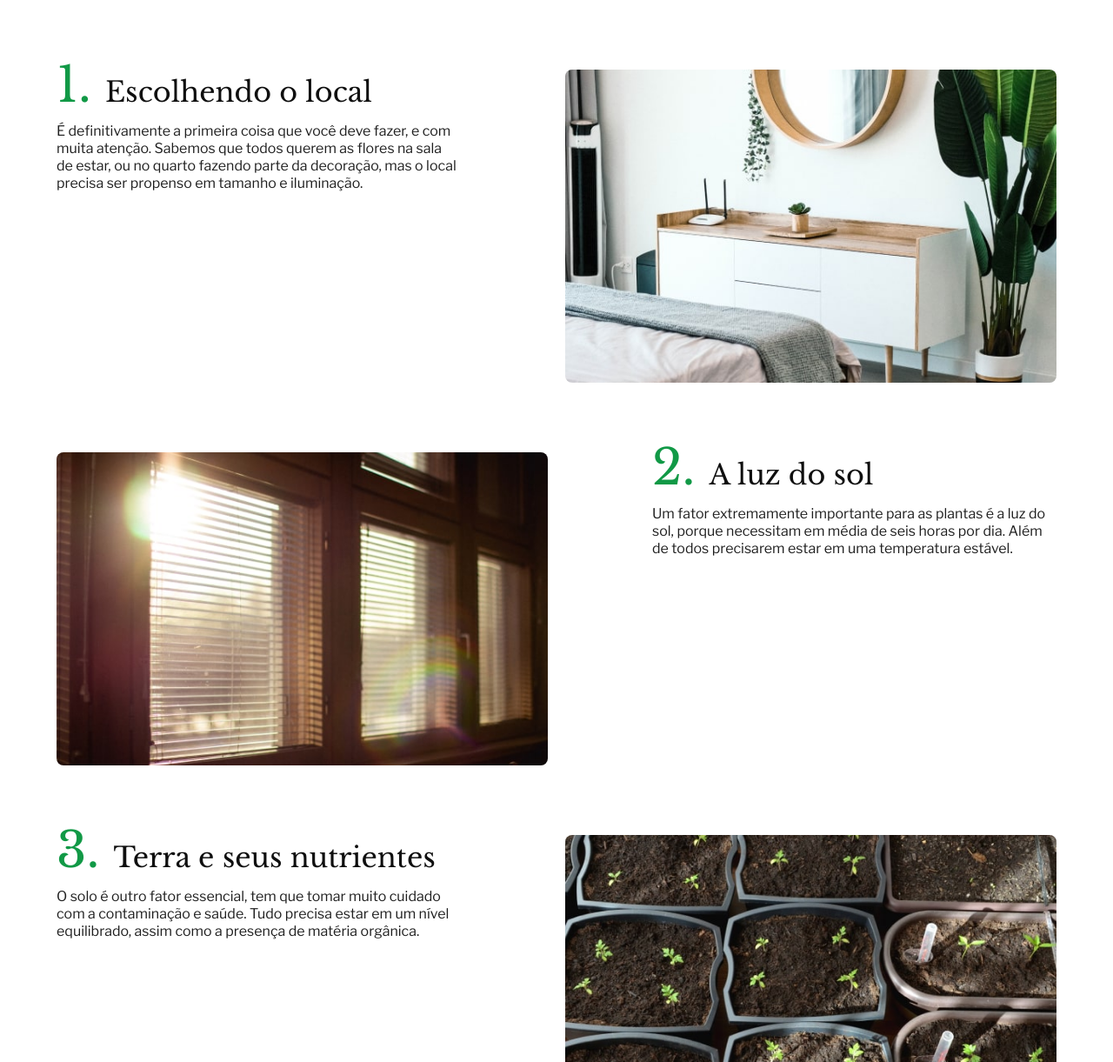
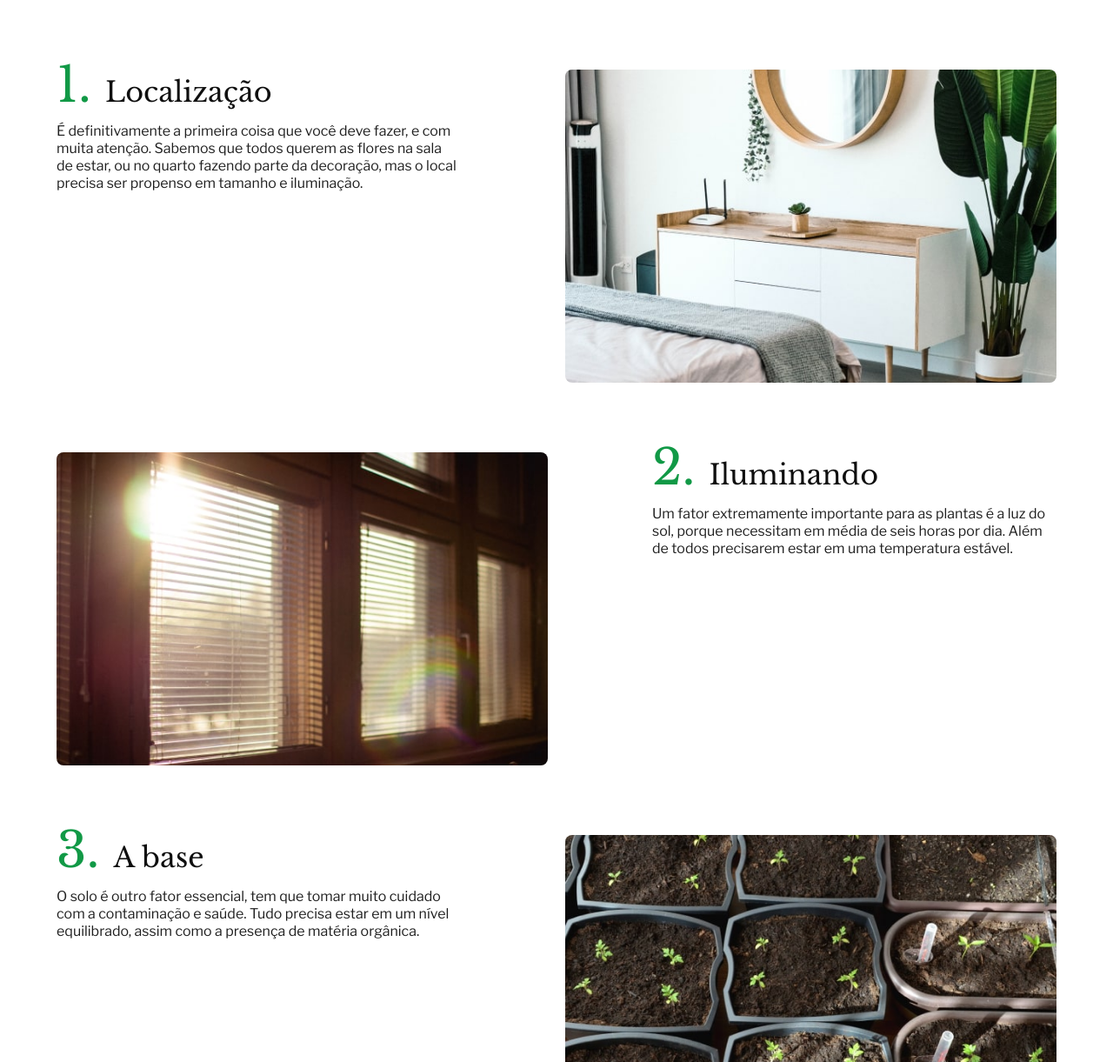
Before and after one commit to mauvieira/tengen, a website: page iniciando.html in a window 1280 px wide. Shown: the part 394-1615 px from the top of the page at 87% size. Drawn offline with nearby package versions, Linux system fonts and the light colour scheme.

```diff
--- a/iniciando.html
+++ b/iniciando.html
@@ -103,7 +103,7 @@
             <span class="starting__number">
               1.
             </span>
-            Escolhendo o local
+            Localização
           </h2>
           <p class="body--reg">
             É definitivamente a primeira coisa que você deve fazer, e com muita atenção. Sabemos que todos querem as flores na sala de estar, ou no quarto fazendo parte da decoração, mas o local precisa ser propenso em tamanho e iluminação.
@@ -129,7 +129,7 @@
             <span class="starting__number">
               2.
             </span>
-            A luz do sol
+            Iluminando
           </h2>
           <p class="body--reg">
             Um fator extremamente importante para as plantas é a luz do sol, porque necessitam em média de seis horas por dia. Além de todos precisarem estar em uma temperatura estável.
@@ -145,7 +145,7 @@
             <span class="starting__number">
               3.
             </span>
-            Terra e seus nutrientes
+            A base
           </h2>
           <p class="body--reg">
             O solo é outro fator essencial, tem que tomar muito cuidado com a contaminação e saúde. Tudo precisa estar em um nível equilibrado, assim como a presença de matéria orgânica.
```
Also changed, not shown: cursos.html (+1 -1 lines).
